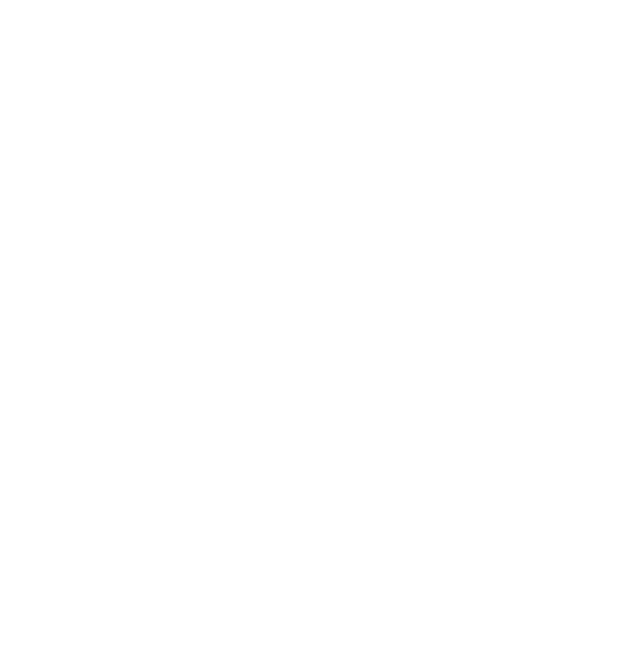
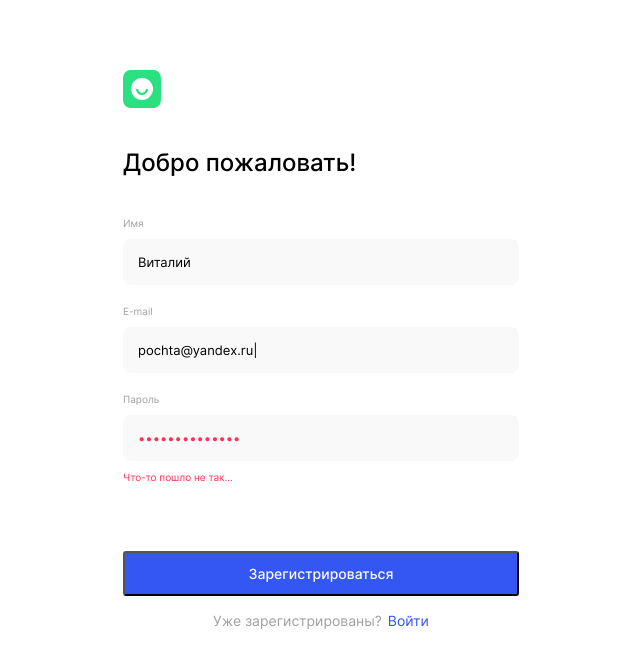
Before and after one commit to h1ze/movies-explorer-frontend, a React (Create React App) app: page /signup in a window 1280 px wide. Before the commit this address had no page. Shown: the top 668 px of the page, without its empty margins (319-959 px from the left). Built offline with nearby package versions, Linux system fonts and the light colour scheme.

Commit message:
feat: создать Register

```diff
--- a/src/components/App/App.jsx
+++ b/src/components/App/App.jsx
@@ -4,7 +4,7 @@
 import Movies from '../Movies/Movies';
 import Header from '../Header/Header';
 import SavedMovies from '../SavedMovies/SavedMovies';
-import AuthForm from '../AuthForm/AuthForm';
+import Register from '../Register/Register';
 
 function App() {
   return (
@@ -14,7 +14,7 @@
         <Route path="/" element={<Main />} />
         <Route path="movies" element={<Movies />} />
         <Route path="saved-movies" element={<SavedMovies />} />
-        <Route path="signin" element={<AuthForm />} />
+        <Route path="signup" element={<Register />} />
       </Routes>
     </div>
   );
--- a/src/components/AuthForm/AuthForm.css
+++ b/src/components/AuthForm/AuthForm.css
@@ -47,6 +47,10 @@
   font-size: 13px;
   line-height: 16px;
   border: none;
+}
+
+.auth-form__input::placeholder {
+  color: #000;
 }
 
 .auth-form__input_type_error::placeholder {
--- a/src/components/AuthForm/AuthForm.jsx
+++ b/src/components/AuthForm/AuthForm.jsx
@@ -3,7 +3,8 @@
 import Logo from '../Logo/Logo';
 import './AuthForm.css';
 
-const AuthForm = ({ formData, children }) => {
+const AuthForm = ({ formData }) => {
+  const isRegister = formData.name === 'register';
   const [name, setName] = useState('');
   const [email, setEmail] = useState('');
   const [password, setPassword] = useState('');
@@ -24,13 +25,13 @@
     <section className="auth-form">
       <div className="auth-form__container">
         <Logo />
-        <h1 className="auth-form__title">Рады видеть!</h1>
+        <h1 className="auth-form__title">{formData.title}</h1>
         <form
           className="auth-form__form"
-          //   name={`${formData.name}-form`}
+          name={`${formData.name}-form`}
           //   onSubmit={formData.onSubmit}
         >
-          {children}
+          {isRegister && (
             <label className="auth-form__label">
               Имя
               <input
@@ -40,11 +41,12 @@
                 value={name}
                 name="name"
                 tabIndex="1"
-              placeholder=""
+                placeholder="Виталий"
                 required
                 onChange={inputNameHandler}
               />
             </label>
+          )}
           <label className="auth-form__label">
             E-mail
             <input
@@ -54,11 +56,12 @@
               value={email}
               name="email"
               tabIndex="2"
-              placeholder=""
+              placeholder="pochta@yandex.ru|"
               required
               onChange={inputEmailHandler}
             />
           </label>
+          {isRegister ? (
             <label className="auth-form__label">
               Пароль
               <input
@@ -74,18 +77,41 @@
               />
               <span className="auth-form__error">Что-то пошло не так...</span>
             </label>
+          ) : (
+            <label className="auth-form__label">
+              Пароль
+              <input
+                id="profile-password"
+                className="auth-form__input"
+                type="password"
+                value={password}
+                name="password"
+                tabIndex="3"
+                required
+                onChange={inputPasswordlHandler}
+              />
+            </label>
+          )}
 
           <button className={`auth-form__button`} type="submit">
-            {/* {formData.buttonTitle} */}
-            Зарегистрироваться
+            {formData.buttonTitle}
           </button>
         </form>
+        {isRegister ? (
           <div className="auth-form__link-block">
             <p className="auth-form__text">Уже зарегистрированы?</p>
-          <Link className="auth-form__link" to="/sign-in">
+            <Link className="auth-form__link" to="/signin">
               Войти
             </Link>
           </div>
+        ) : (
+          <div className="auth-form__link-block">
+            <p className="auth-form__text">Ещё не зарегистрированы?</p>
+            <Link className="auth-form__link" to="signup">
+              Регистрация
+            </Link>
+          </div>
+        )}
       </div>
     </section>
   );
--- /dev/null
+++ b/src/components/Register/Register.jsx
@@ -0,0 +1,14 @@
+import React from 'react';
+import AuthForm from '../AuthForm/AuthForm';
+import './Register.css';
+
+const Register = () => {
+  const registerFormData = {
+    name: 'register',
+    title: 'Добро пожаловать!',
+    buttonTitle: 'Зарегистрироваться',
+  };
+  return <AuthForm formData={registerFormData} />;
+};
+
+export default Register;
```
Also changed, not shown: src/components/Register/Register.css (added). Lines whose indentation alone changed are shown as unchanged.
